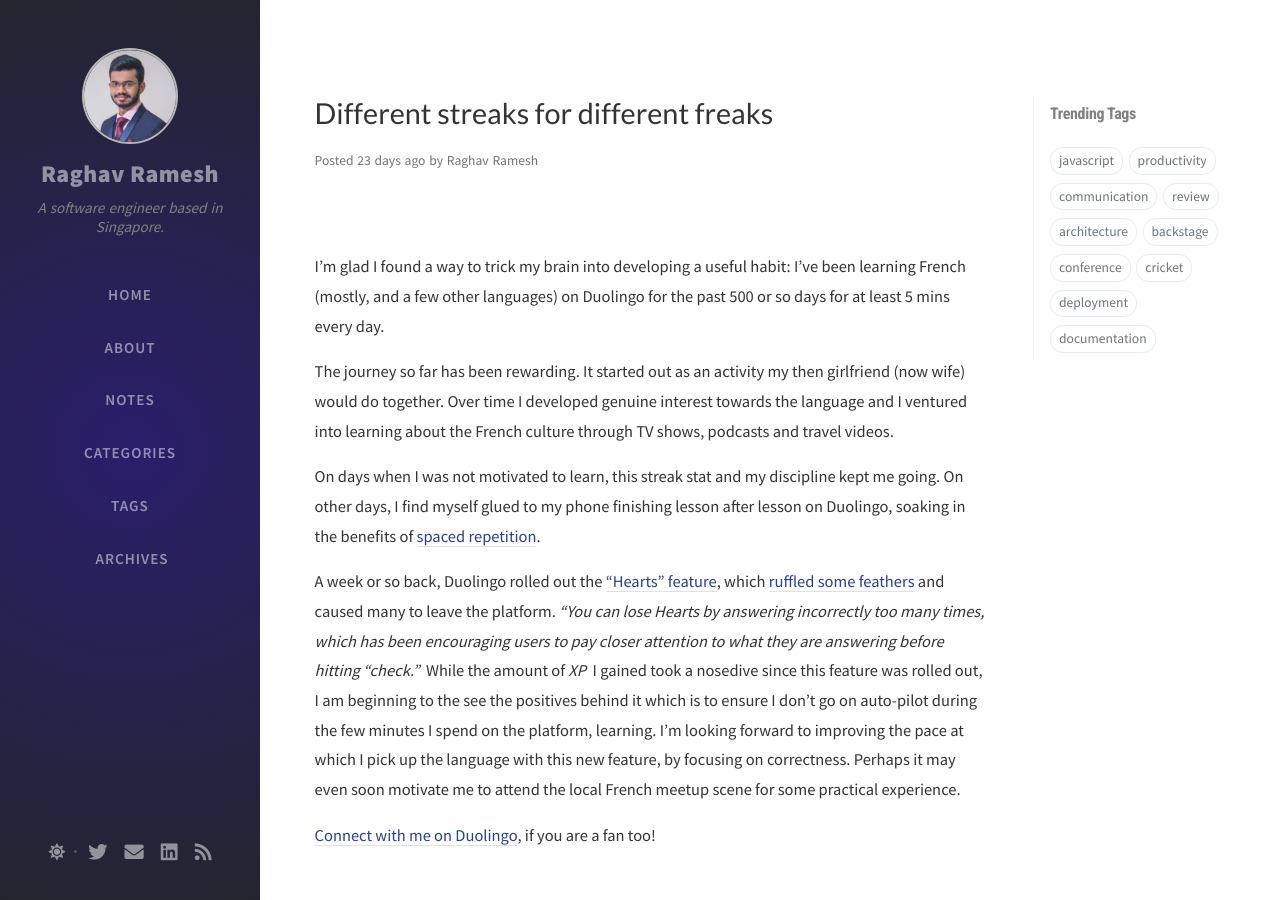
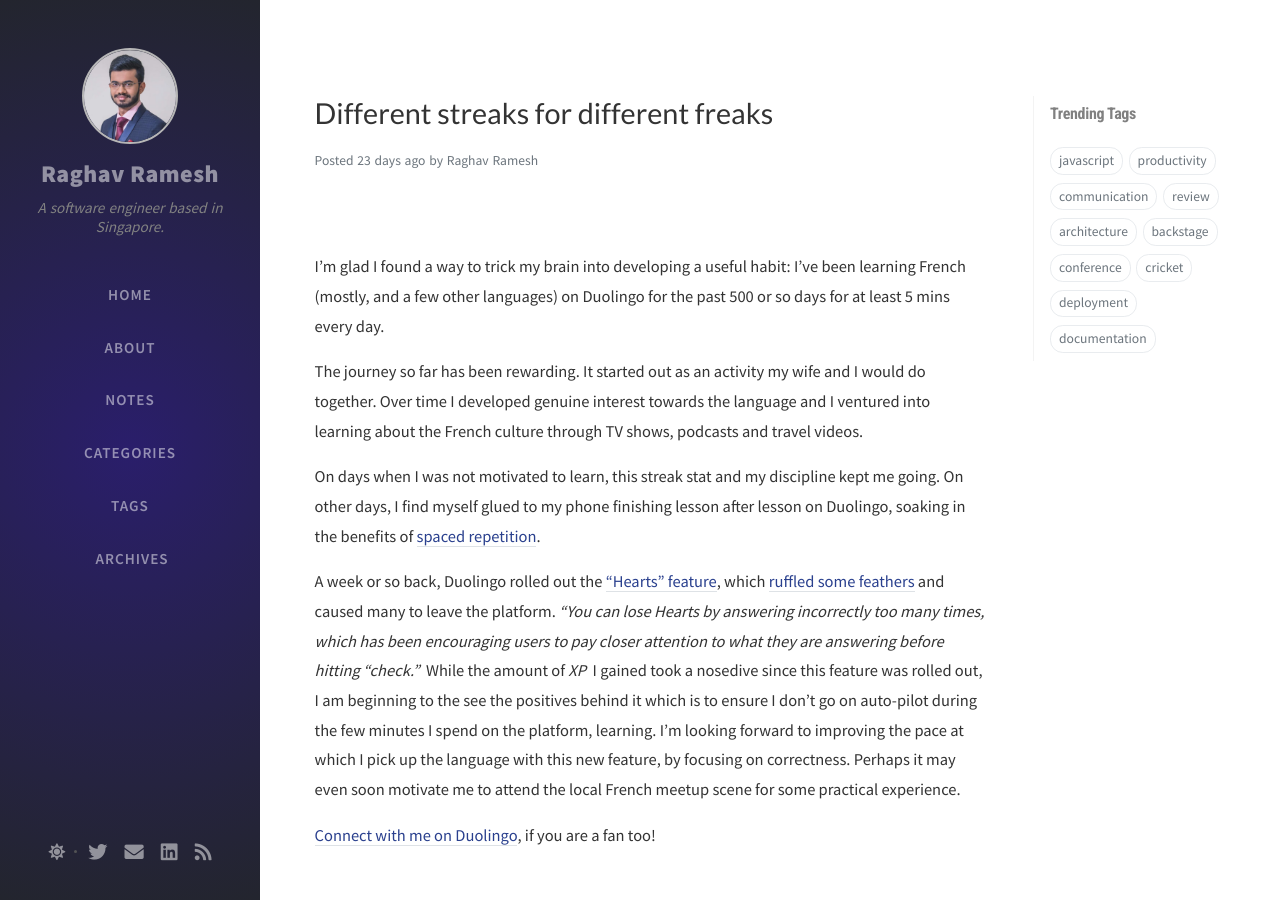
Before and after one commit to RaghavRamesh/RaghavRamesh.github.io, a Jekyll site: the page built from _posts/2020-12-04-different-streaks-for-different-freaks.md, in a window 1280 px wide and 900 px high. Built offline with Jekyll 4.4.1, drawn with Linux system fonts in a browser that asks for light colours; nearby versions of some CDN libraries; comment, search, counter and statistics services are not loaded.

Commit message:
modify streak blog post

```diff
--- a/_config.yml
+++ b/_config.yml
@@ -13,9 +13,7 @@
 tagline: A software engineer based in Singapore.  # it will display as the sub-title
 
 description: >-                        # used by seo meta and the atom feed
-  A minimal, portfolio, sidebar,
-  bootstrap Jekyll theme with responsive web design
-  and focuses on text presentation.
+  Personal blog by Raghav Ramesh.
 
 # fill in the base hostname & protocol for your site, e.g., 'https://username.github.io'
 url: 'https://raghavramesh.github.io'
--- a/_posts/2020-12-04-different-streaks-for-different-freaks.md
+++ b/_posts/2020-12-04-different-streaks-for-different-freaks.md
@@ -9,7 +9,7 @@
 
 I'm glad I found a way to trick my brain into developing a useful habit: I've been learning French (mostly, and a few other languages) on Duolingo for the past 500 or so days for at least 5 mins every day.
 
-The journey so far has been rewarding. It started out as an activity my then girlfriend (now wife) would do together. Over time I developed genuine interest towards the language and I ventured into learning about the French culture through TV shows, podcasts and travel videos.
+The journey so far has been rewarding. It started out as an activity my wife and I would do together. Over time I developed genuine interest towards the language and I ventured into learning about the French culture through TV shows, podcasts and travel videos.
 
 On days when I was not motivated to learn, this streak stat and my discipline kept me going. On other days,
 I find myself glued to my phone finishing lesson after lesson on Duolingo, soaking in the benefits of [spaced repetition](https://en.wikipedia.org/wiki/Spaced_repetition).
```
